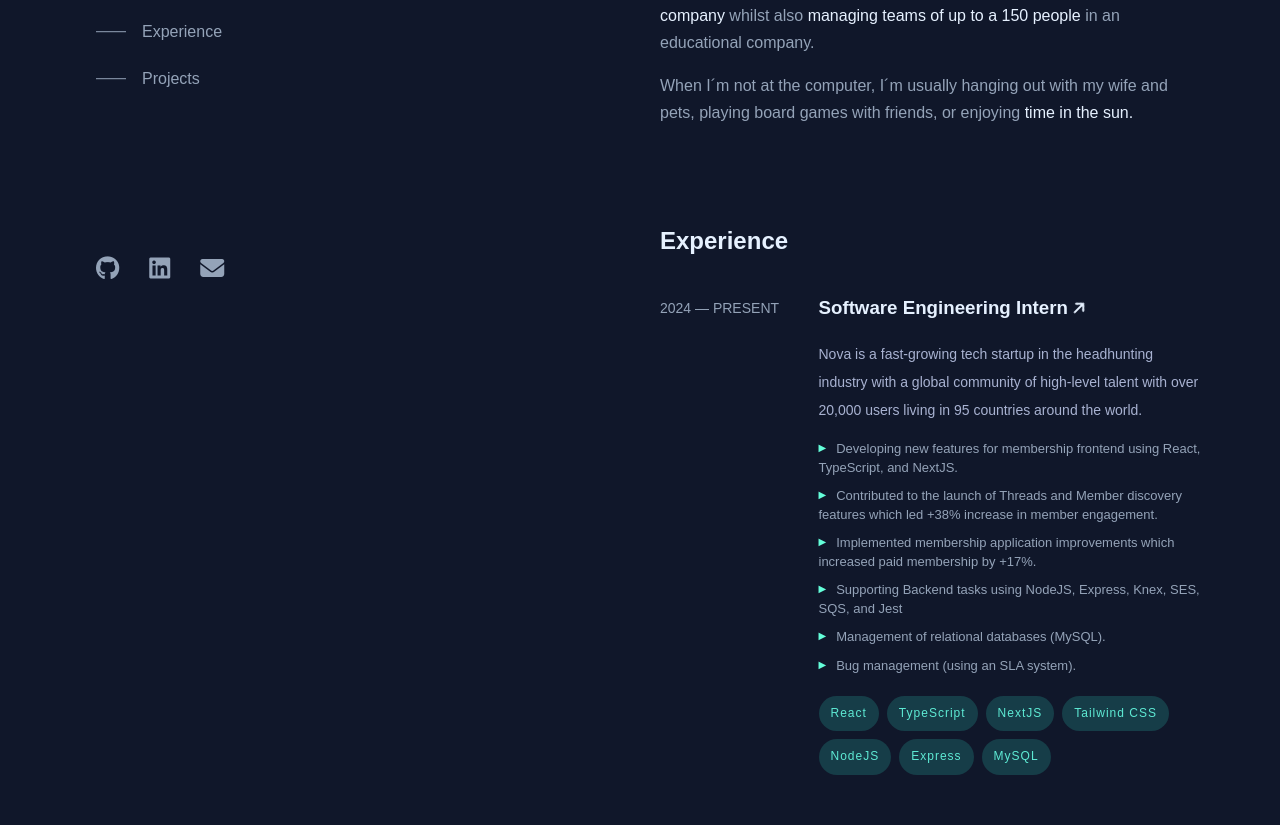
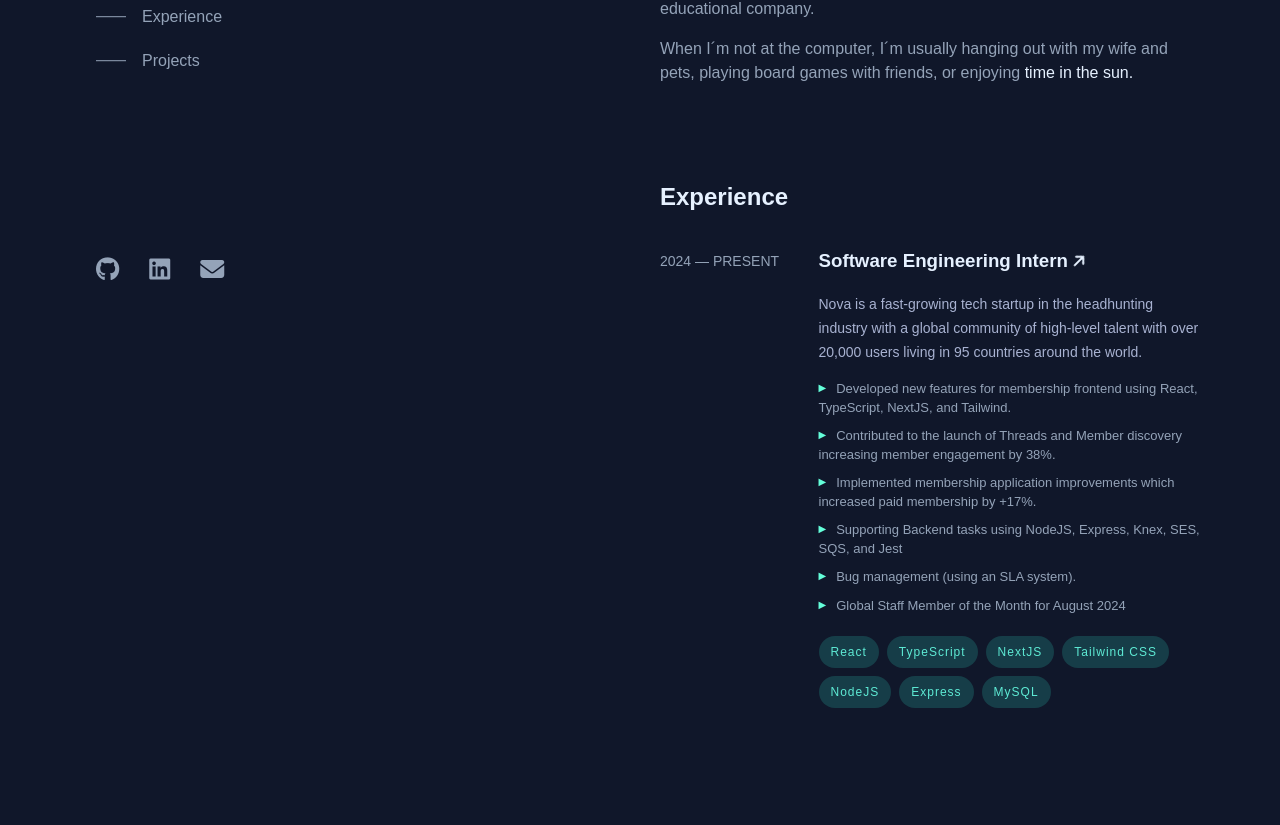
Before and after one commit to Patchalv/portfolio-v4, a React (Vite) app: page / in a window 1280 px wide. Shown: the part 403-1228 px from the top of the page. Built offline with nearby package versions, Linux system fonts and the light colour scheme; a web font is replaced by a local one.

Commit message:
MOD: Minor fixes

```diff
--- a/src/data/jobData.js
+++ b/src/data/jobData.js
@@ -6,12 +6,12 @@ export const jobData = [
         dates: '2024 — PRESENT',
         description: 'Nova is a fast-growing tech startup in the headhunting industry with a global community of high-level talent with over 20,000 users living in 95 countries around the world.',
         achievements: [
-            'Developing new features for membership frontend using React, TypeScript, and NextJS.',
-            'Contributed to the launch of Threads and Member discovery features which led +38% increase in member engagement.',
+            'Developed new features for membership frontend using React, TypeScript, NextJS, and Tailwind.',
+            'Contributed to the launch of Threads and Member discovery increasing member engagement by 38%.',
             'Implemented membership application improvements which increased paid membership by +17%.',
             'Supporting Backend tasks using NodeJS, Express, Knex, SES, SQS, and Jest',
-            'Management of relational databases (MySQL).',
             'Bug management (using an SLA system).',
+            'Global Staff Member of the Month for August 2024'
         ],
         tags: ['React', 'TypeScript', 'NextJS', 'Tailwind CSS', 'NodeJS', 'Express', 'MySQL']
     },
--- a/src/index.css
+++ b/src/index.css
@@ -42,7 +42,7 @@
   font-family: var(--font-inter),ui-sans-serif,system-ui,-apple-system,BlinkMacSystemFont,"Segoe UI",Roboto,"Helvetica Neue",Arial,"Noto Sans",sans-serif,"Apple Color Emoji","Segoe UI Emoji","Segoe UI Symbol","Noto Color Emoji";
   font-feature-settings:  "ss03", "cv02", "cv11";
   font-size: 16px;
-  line-height: 1.7rem;
+  line-height: 1.5rem;
 
   -webkit-font-smoothing: antialiased;
   -moz-osx-font-smoothing: grayscale;
--- a/src/pages/Archive/Archive.jsx
+++ b/src/pages/Archive/Archive.jsx
@@ -1,13 +1,10 @@
 import { Link } from "react-router-dom";
+import { projectData } from "../../data/projectData";
 import './Archive.css';
-import { projectData } from "../../data/projectData";
 
 
 
 function Archive() {
-  {projectData.map((project) => console.log(`${project.linkGithub}`))}
-
-
   return (
     <div className="archive dark">
 
```
Also changed, not shown: src/components/Content/Experience/Experience.css (+0 -9 lines).
